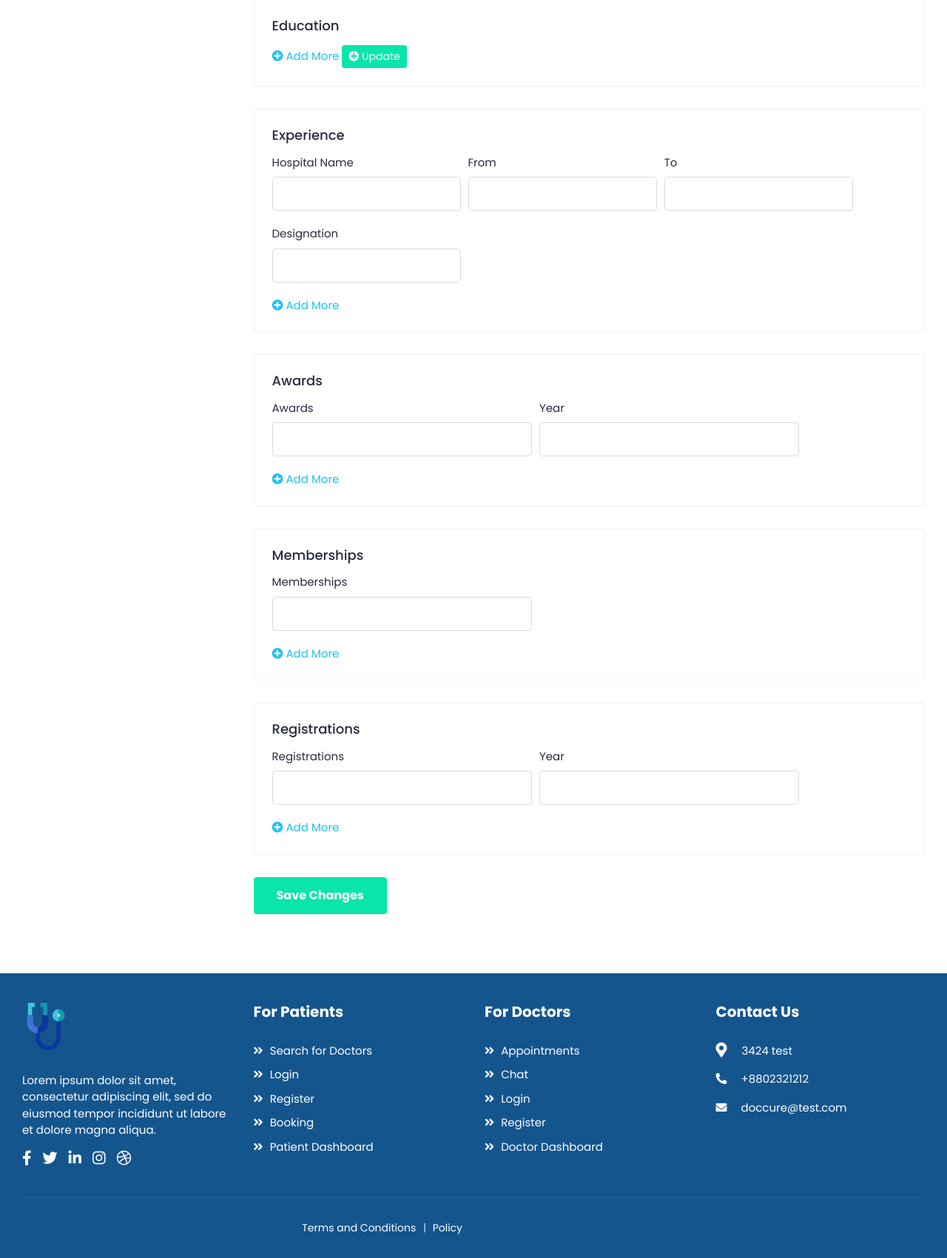
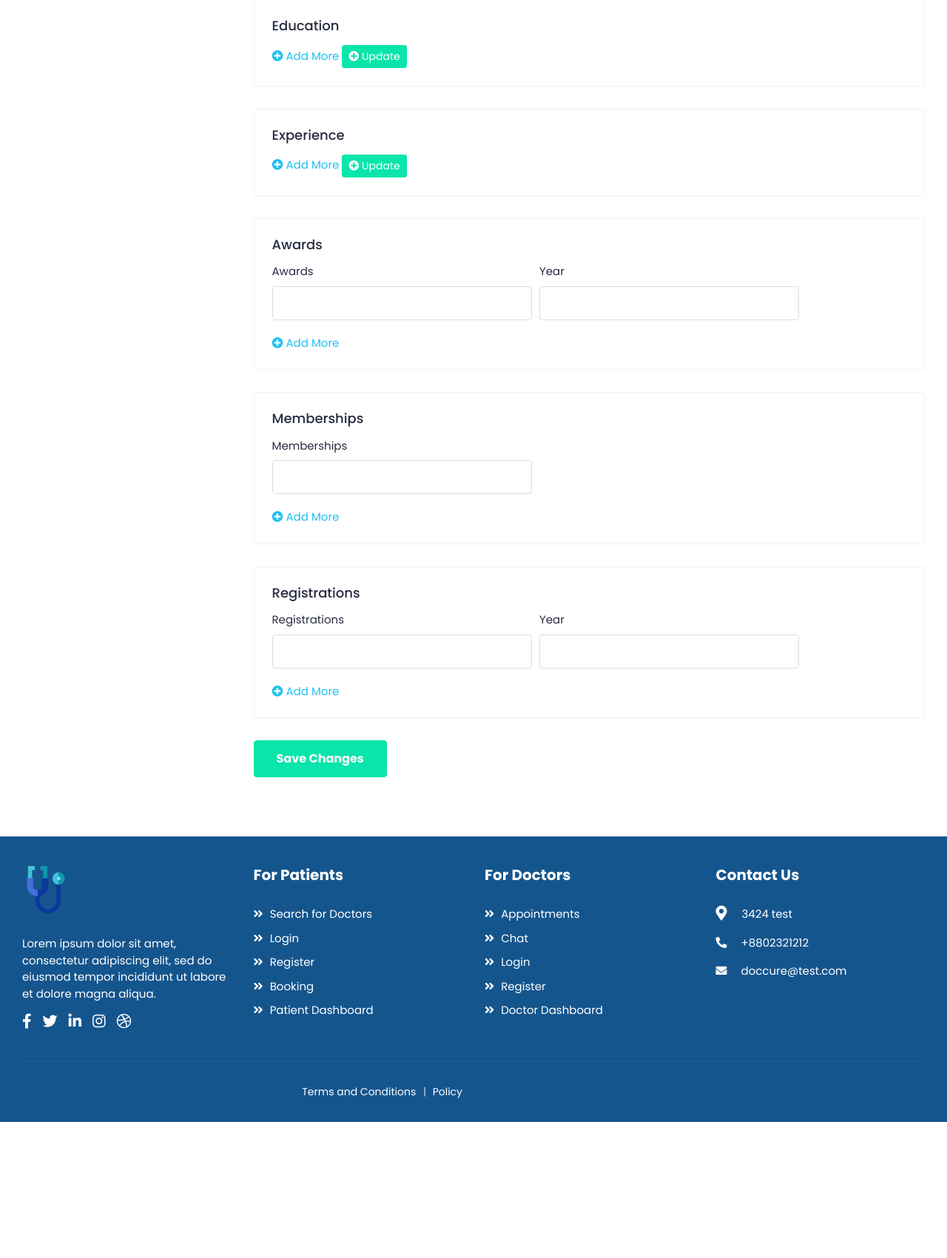
Before and after one commit to manjurulhoque/doccure, a Django app: page /doctors/profile-settings/ in a window 1280 px wide. Shown: the part 2451-4152 px from the top of the page at 74% size. After the commit the page ends 3968 px from the top, so only its background shows below. Run offline with Django 3.2, Linux system fonts and the light colour scheme; a user stored in the database is signed in; data comes from the database, SQL or seed files in the repository; both versions use the stored data as it was after the commit; some libraries are stand-ins or nearby versions.

Commit message:
Added doctor experience

```diff
--- a/accounts/views.py
+++ b/accounts/views.py
@@ -35,9 +35,7 @@ class RegisterDoctorView(CreateView):
             user.save()
             return redirect("accounts:login")
         else:
-            return render(
-                request, "accounts/register.html", {"form": form}
-            )
+            return render(request, "accounts/register.html", {"form": form})
 
 
 class RegisterPatientView(CreateView):
--- a/doctors/models/doctors.py
+++ b/doctors/models/doctors.py
@@ -28,7 +28,8 @@ class Experience(models.Model):
     institution = models.CharField(max_length=300)
     from_year = models.IntegerField()
     to_year = models.IntegerField()
-    working_here = models.BooleanField("Currently working here")
+    working_here = models.BooleanField("Currently working here", default=False)
+    designation = models.CharField(max_length=200, null=True, blank=True)
 
     class Meta:
         verbose_name = "Work & Experience"
--- a/doctors/templatetags/time_filters.py
+++ b/doctors/templatetags/time_filters.py
@@ -4,7 +4,7 @@ from datetime import datetime
 register = template.Library()
 
 
-@register.filter(name='time_12hr')
+@register.filter(name="time_12hr")
 def time_12hr(value):
     """
     Convert a 24-hour time string or time object to 12-hour AM/PM format.
--- a/doctors/urls.py
+++ b/doctors/urls.py
@@ -4,7 +4,9 @@ from .views import (
     DoctorDashboardView,
     schedule_timings,
     DoctorProfileUpdateView,
-    DoctorProfileView, UpdateEducationAPIView,
+    DoctorProfileView,
+    UpdateEducationAPIView,
+    UpdateExperienceAPIView,
 )
 
 app_name = "doctors"
@@ -20,5 +22,14 @@ urlpatterns = [
     path(
         "<str:username>/", DoctorProfileView.as_view(), name="doctor-profile"
     ),
-    path("update-education", UpdateEducationAPIView.as_view(), name="update-education")
+    path(
+        "update-education",
+        UpdateEducationAPIView.as_view(),
+        name="update-education",
+    ),
+    path(
+        "update-experience",
+        UpdateExperienceAPIView.as_view(),
+        name="update-experience",
+    ),
 ]
--- a/doctors/views.py
+++ b/doctors/views.py
@@ -2,7 +2,12 @@ import json
 from datetime import datetime
 
 from django.contrib.auth.decorators import login_required
-from django.http import HttpRequest, HttpResponse, Http404, HttpResponsePermanentRedirect
+from django.http import (
+    HttpRequest,
+    HttpResponse,
+    Http404,
+    HttpResponsePermanentRedirect,
+)
 from django.shortcuts import render
 from django.urls import reverse_lazy
 from django.views import generic
@@ -13,9 +18,9 @@ from rest_framework.response import Response
 
 from decorators import user_is_doctor
 from doctors.forms import DoctorProfileForm
-from doctors.models import Education
+from doctors.models import Education, Experience
 from doctors.models.general import *
-from doctors.serializers import EducationSerializer
+from doctors.serializers import EducationSerializer, ExperienceSerializer
 from mixins.custom_mixins import DoctorRequiredMixin
 
 d = {
@@ -38,8 +43,8 @@ class DoctorDashboardView(DoctorRequiredMixin, TemplateView):
 
 
 def convert_to_24_hour_format(time_str):
-    if time_str == '00:00 AM':
-        time_str = '12:00 AM'
+    if time_str == "00:00 AM":
+        time_str = "12:00 AM"
     return datetime.strptime(time_str, "%I:%M %p").time()
 
 
@@ -63,11 +68,13 @@ def schedule_timings(request: HttpRequest) -> HttpResponse:
                     )
                     ranges = day.time_range
                     if time_range.id not in list(
-                            ranges.values_list("id", flat=True)
+                        ranges.values_list("id", flat=True)
                     ):
                         day.time_range.add(time_range)
 
-        return HttpResponsePermanentRedirect(reverse_lazy("doctors:schedule-timings"))
+        return HttpResponsePermanentRedirect(
+            reverse_lazy("doctors:schedule-timings")
+        )
 
     return render(request, "doctors/schedule-timings.html")
 
@@ -110,7 +117,7 @@ class DoctorProfileView(generic.DetailView):
 
 
 class UpdateEducationAPIView(DoctorRequiredMixin, UpdateAPIView):
-    queryset = Education.objects.all()
+    queryset = Experience.objects.all()
     serializer_class = EducationSerializer
 
     def get_object(self):
@@ -121,20 +128,23 @@ class UpdateEducationAPIView(DoctorRequiredMixin, UpdateAPIView):
 
     def update(self, request, *args, **kwargs):
         data = request.POST
-        ids = data.getlist('id', default=[])
-        degrees = data.getlist('degree', default=[])
-        colleges = data.getlist('college', default=[])
-        years = data.getlist('year_of_completion', default=[])
+        ids = data.getlist("id", default=[])
+        degrees = data.getlist("degree", default=[])
+        colleges = data.getlist("college", default=[])
+        years = data.getlist("year_of_completion", default=[])
+        designations = data.getlist("designation", default=[])
         for i in range(len(degrees)):
             try:
                 instance = self.request.user.educations.get(id=ids[i])
                 degree = degrees[i]
                 college = colleges[i]
                 year_of_completion = years[i]
+                designation = designations[i]
                 serializer = self.get_serializer(instance, data={
                     'degree': degree,
                     'college': college,
                     'year_of_completion': year_of_completion,
+                    'designation': designation,
                 }, partial=True)
                 serializer.is_valid(raise_exception=True)
                 self.perform_update(serializer)
@@ -142,20 +152,87 @@ class UpdateEducationAPIView(DoctorRequiredMixin, UpdateAPIView):
                 degree = degrees[i]
                 college = colleges[i]
                 year_of_completion = years[i]
-                serializer = self.get_serializer(data={
-                    'degree': degree,
-                    'college': college,
-                    'year_of_completion': year_of_completion,
-                })
+                designation = designations[i]
+                serializer = self.get_serializer(
+                    data={
+                        "degree": degree,
+                        "college": college,
+                        "year_of_completion": year_of_completion,
+                        'designation': designation,
+                    }
+                )
                 serializer.is_valid(raise_exception=True)
                 self.perform_update(serializer)
 
-        response = Response({'success': True})
-        response.headers['HX-Trigger'] = json.dumps({
-            "show-toast": {
-                "level": "success",
-                "title": "Education",
-                "message": "Successfully updated",
+        response = Response({"success": True})
+        response.headers["HX-Trigger"] = json.dumps(
+            {
+                "show-toast": {
+                    "level": "success",
+                    "title": "Education",
+                    "message": "Successfully updated",
+                }
             }
-        })
+        )
         return response
+
+
+class UpdateExperienceAPIView(DoctorRequiredMixin, UpdateAPIView):
+    queryset = Experience.objects.all()
+    serializer_class = ExperienceSerializer
+
+    def get_object(self):
+        return self.request.user
+
+    def perform_update(self, serializer):
+        serializer.save(user_id=self.request.user.id)
+
+    def update(self, request, *args, **kwargs):
+        data = request.POST
+        print(data)
+        ids = data.getlist("id", default=[])
+        institutions = data.getlist("institution", default=[])
+        from_years = data.getlist("from_year", default=[])
+        to_years = data.getlist("to_year", default=[])
+        for i in range(len(institutions)):
+            try:
+                instance = self.request.user.educations.get(id=ids[i])
+                institution = institutions[i]
+                from_year = from_years[i]
+                to_year = to_years[i]
+                serializer = self.get_serializer(
+                    instance,
+                    data={
+                        "institution": institution,
+                        "from_year": from_year,
+                        "to_year": to_year,
+                    },
+                    partial=True,
+                )
+                serializer.is_valid(raise_exception=True)
+                self.perform_update(serializer)
+            except:
+                institution = institutions[i]
+                from_year = from_years[i]
+                to_year = to_years[i]
+                serializer = self.get_serializer(
+                    data={
+                        "institution": institution,
+                        "from_year": from_year,
+                        "to_year": to_year,
+                    }
+                )
+                serializer.is_valid(raise_exception=True)
+                self.perform_update(serializer)
+
+        response = Response({"success": True})
+        response.headers["HX-Trigger"] = json.dumps(
+            {
+                "show-toast": {
+                    "level": "success",
+                    "title": "Experience",
+                    "message": "Successfully updated",
+                }
+            }
+        )
+        return response
--- a/static/assets/js/profile-settings.js
+++ b/static/assets/js/profile-settings.js
@@ -61,31 +61,31 @@
 
     $(".add-experience").on('click', function () {
 
-        let experiencecontent = '<div class="row form-row experience-cont">' +
+        let experience_content = '<div class="row form-row experience-cont">' +
             '<div class="col-12 col-md-10 col-lg-11">' +
             '<div class="row form-row">' +
             '<div class="col-12 col-md-6 col-lg-4">' +
             '<div class="form-group">' +
             '<label>Hospital Name</label>' +
-            '<input type="text" class="form-control">' +
+            '<input type="text" class="form-control" name="institution">' +
             '</div>' +
             '</div>' +
             '<div class="col-12 col-md-6 col-lg-4">' +
             '<div class="form-group">' +
             '<label>From</label>' +
-            '<input type="text" class="form-control">' +
+            '<input type="text" class="form-control" name="from_year">' +
             '</div>' +
             '</div>' +
             '<div class="col-12 col-md-6 col-lg-4">' +
             '<div class="form-group">' +
             '<label>To</label>' +
-            '<input type="text" class="form-control">' +
+            '<input type="text" class="form-control" name="to_year">' +
             '</div>' +
             '</div>' +
             '<div class="col-12 col-md-6 col-lg-4">' +
             '<div class="form-group">' +
             '<label>Designation</label>' +
-            '<input type="text" class="form-control">' +
+            '<input type="text" class="form-control" name="designation">' +
             '</div>' +
             '</div>' +
             '</div>' +
@@ -93,7 +93,7 @@
             '<div class="col-12 col-md-2 col-lg-1"><label class="d-md-block d-sm-none d-none">&nbsp;</label><a href="#" class="btn btn-danger trash"><i class="far fa-trash-alt"></i></a></div>' +
             '</div>';
 
-        $(".experience-info").append(experiencecontent);
+        $(".experience-info").append(experience_content);
         return false;
     });
 
--- a/templates/doctors/profile-settings.html
+++ b/templates/doctors/profile-settings.html
@@ -279,7 +279,7 @@
 
     <!-- Education -->
     <div class="card">
-        <div class="card-body" id="education-form">
+        <div class="card-body" id="education-data">
             <h4 class="card-title">Education</h4>
             <div class="education-info">
                 {% for education in user.educations.all %}
@@ -324,7 +324,7 @@
                 <button
                         class="btn btn-primary btn-sm pull-right"
                         hx-put="{% url 'doctors:update-education' %}"
-                        hx-include="#education-form"
+                        hx-include="#education-data"
                         hx-disabled-elt="this"
                         hx-swap="none"
                 >
@@ -338,42 +338,64 @@
 
     <!-- Experience -->
     <div class="card">
-        <div class="card-body">
+        <div class="card-body" id="experience-data">
             <h4 class="card-title">Experience</h4>
             <div class="experience-info">
+                {% for experience in user.experiences.all %}
                     <div class="row form-row experience-cont">
                         <div class="col-12 col-md-10 col-lg-11">
                             <div class="row form-row">
                                 <div class="col-12 col-md-6 col-lg-4">
+                                    <input type="number" hidden class="form-control" name="id"
+                                           value="{{ experience.id }}">
                                     <div class="form-group">
                                         <label>Hospital Name</label>
-                                    <input type="text" class="form-control">
+                                        <input type="text" class="form-control" name="institution" value="{{ experience.institution }}">
                                     </div>
                                 </div>
                                 <div class="col-12 col-md-6 col-lg-4">
                                     <div class="form-group">
                                         <label>From</label>
-                                    <input type="text" class="form-control">
+                                        <input type="text" class="form-control" name="from_year" value="{{ experience.from_year }}">
                                     </div>
                                 </div>
                                 <div class="col-12 col-md-6 col-lg-4">
                                     <div class="form-group">
                                         <label>To</label>
-                                    <input type="text" class="form-control">
+                                        <input type="text" class="form-control" name="to_year" value="{{ experience.to_year }}">
                                     </div>
                                 </div>
                                 <div class="col-12 col-md-6 col-lg-4">
                                     <div class="form-group">
                                         <label>Designation</label>
-                                    <input type="text" class="form-control">
+                                        <input type="text" class="form-control" name="designation" value="{{ experience.designation }}">
                                     </div>
                                 </div>
                             </div>
                         </div>
+                        {% if forloop.counter != 1 %}
+                            <div class="col-12 col-md-2 col-lg-1">
+                                <label class="d-md-block d-sm-none d-none">&nbsp;</label>
+                                <a href="#" class="btn btn-danger trash"><i class="far fa-trash-alt"></i></a>
                             </div>
+                        {% endif %}
+                    </div>
+                {% endfor %}
             </div>
             <div class="add-more">
-                <a href="javascript:void(0);" class="add-experience"><i class="fa fa-plus-circle"></i> Add More</a>
+                <a href="javascript:void(0);" class="add-experience">
+                    <i class="fa fa-plus-circle"></i> Add More
+                </a>
+                <button
+                        class="btn btn-primary btn-sm pull-right"
+                        hx-put="{% url 'doctors:update-experience' %}"
+                        hx-include="#experience-data"
+                        hx-disabled-elt="this"
+                        hx-swap="none"
+                >
+                    <i class="fa fa-plus-circle"></i>
+                    Update
+                </button>
             </div>
         </div>
     </div>
```
Also changed, not shown: doctors/serializers.py (+8 -2 lines), utils/htmx.py (+3 -9 lines), db.sqlite3, doctors/migrations/0005_experience_designation_alter_experience_working_here.py (added). Lines whose indentation alone changed are shown as unchanged.
